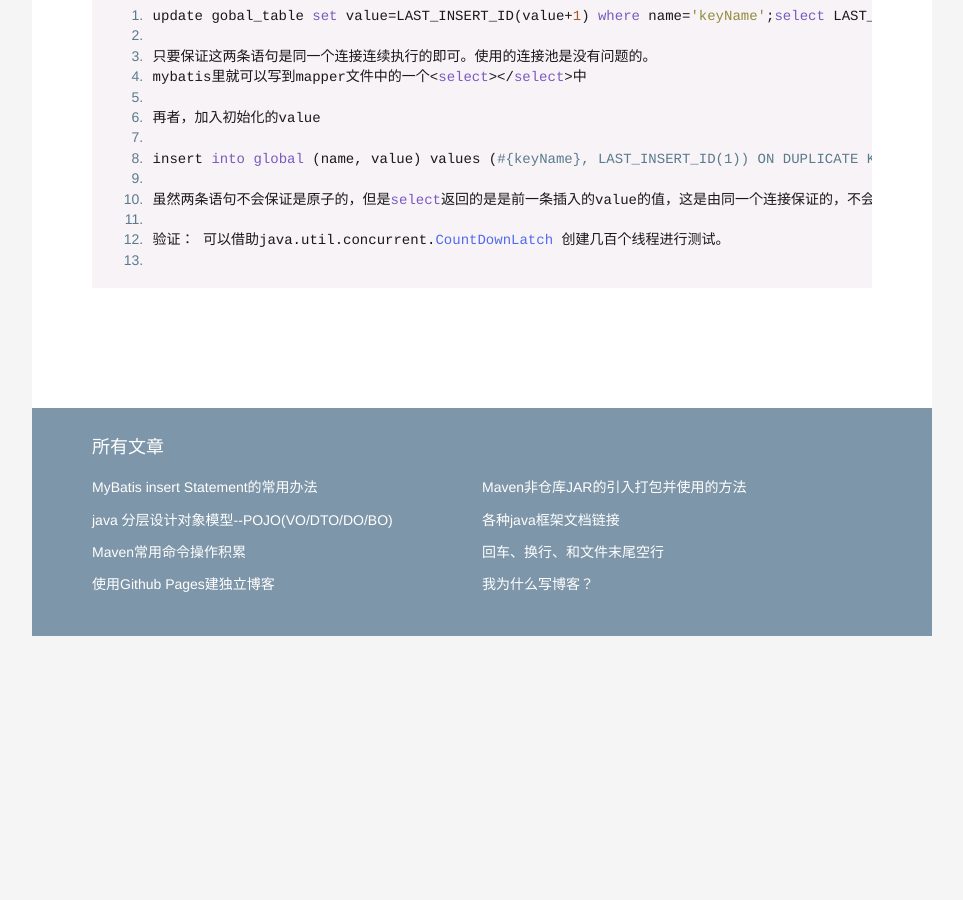
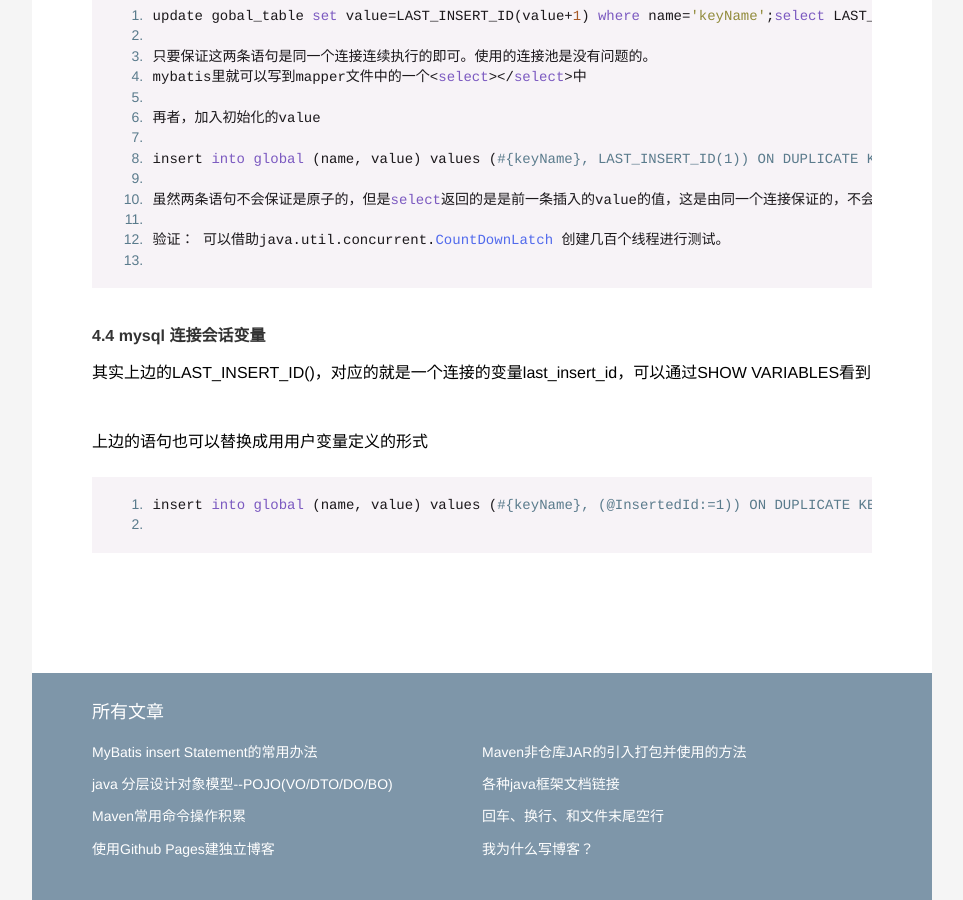
Before and after one commit to zhuqh2009/zhuqh2009.github.io, a Jekyll site: the page built from _posts/mysql/2017-07-03-mysql-mybatis-insert.md, in a window 1280 px wide and 900 px high, scrolled down 2050 px. Shown: the whole window, without its empty margins (158-1121 px from the left). Built offline with Jekyll 4.4.1, drawn with Linux system fonts in a browser that asks for light colours; before the commit the page ends 2686 px from its top, so only the background shows below that.

Commit message:
增加Mysql用户连接变量

````diff
--- a/_posts/mysql/2017-07-03-mysql-mybatis-insert.md
+++ b/_posts/mysql/2017-07-03-mysql-mybatis-insert.md
@@ -101,3 +101,13 @@ insert into global (name, value) values (#{keyName}, LAST_INSERT_ID(1)) ON DUPLI
 验证： 可以借助java.util.concurrent.CountDownLatch 创建几百个线程进行测试。
 
 ```
+#### 4.4  mysql 连接会话变量
+
+其实上边的LAST_INSERT_ID()，对应的就是一个连接的变量last_insert_id，可以通过SHOW VARIABLES看到
+
+上边的语句也可以替换成用用户变量定义的形式
+
+```json
+insert into global (name, value) values (#{keyName}, (@InsertedId:=1)) ON DUPLICATE KEY UPDATE value=@InsertedId:=value+1 ; select @InsertedId
+
+```
````
